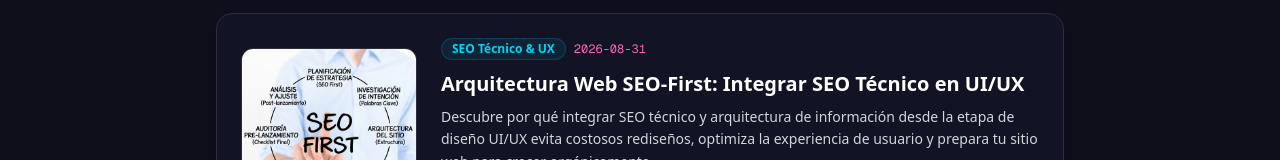
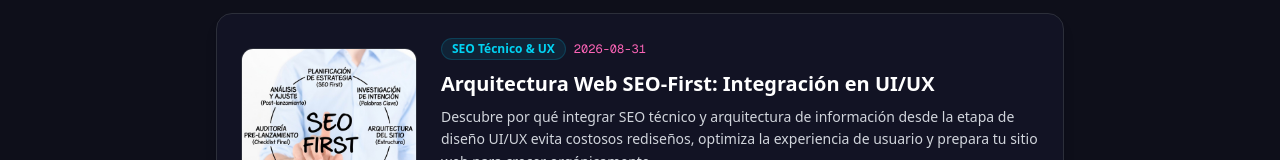
Before and after one commit to kyrkematias/portfolio2026, a Next.js app: page /blog in a window 1280 px wide. Shown: the part 227-387 px from the top of the page. Built offline with nearby package versions, Linux system fonts and the light colour scheme.

Commit message:
Slugs changed

```diff
--- a/src/app/data/blog/en/seo-first-web-architecture-integrating-technical-seo-ui-ux-design.js
+++ b/src/app/data/blog/en/seo-first-web-architecture-integrating-technical-seo-ui-ux-design.js
@@ -1,7 +1,6 @@
 export const post = {
-  slug: "seo-first-web-architecture-integrating-technical-seo-ui-ux-design",
-  alternateSlug:
-    "arquitectura-web-seo-first-por-que-integrar-seo-tecnico-desde-el-diseno-ui-ux",
+  slug: "seo-first-web-architecture",
+  alternateSlug: "arquitectura-web-seo-first",
   title: "SEO-First Web Architecture: Integrating Technical SEO in UI/UX",
   h1: "SEO-First Web Architecture: Why Integrate Technical SEO from the UI/UX Design Phase",
   date: "2026-08-31",
--- a/src/app/data/blog/es/arquitectura-web-seo-first-por-que-integrar-seo-tecnico-desde-el-diseno-ui-ux.js
+++ b/src/app/data/blog/es/arquitectura-web-seo-first-por-que-integrar-seo-tecnico-desde-el-diseno-ui-ux.js
@@ -1,8 +1,7 @@
 export const post = {
-  slug: "arquitectura-web-seo-first-por-que-integrar-seo-tecnico-desde-el-diseno-ui-ux",
-  alternateSlug:
-    "seo-first-web-architecture-integrating-technical-seo-ui-ux-design",
-  title: "Arquitectura Web SEO-First: Integrar SEO Técnico en UI/UX",
+  slug: "arquitectura-web-seo-first",
+  alternateSlug: "seo-first-web-architecture",
+  title: "Arquitectura Web SEO-First: Integración en UI/UX",
   h1: "Arquitectura Web SEO-First: por qué integrar SEO técnico desde la etapa de diseño UI/UX",
   date: "2026-08-31",
   image: "/blog/6.jpg",
```
